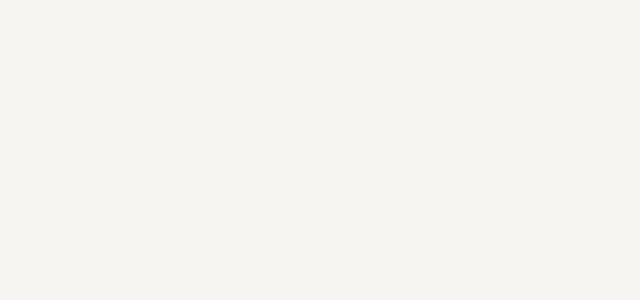
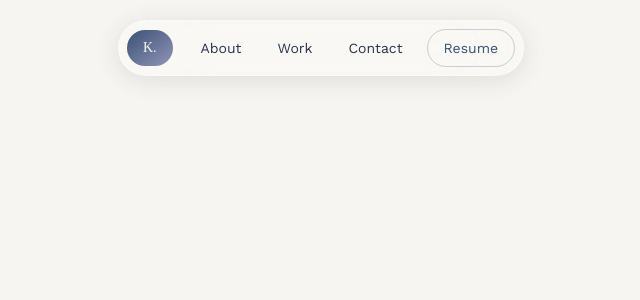
Before and after one commit to kathleenklavinka/kathleen-portfolio, a Next.js app: page / in a window 1280 px wide. Shown: the top 300 px of the page, without its empty margins (319-959 px from the left). Built offline with nearby package versions, Linux system fonts and the light colour scheme.

Commit message:
feat(home): render navbar on home page

```diff
--- a/app/page.tsx
+++ b/app/page.tsx
@@ -1,3 +1,9 @@
+import Navbar from "@/components/Navbar";
+
 export default function Home() {
-  return <main className="relative z-10 min-h-screen overflow-x-hidden bg-shell" />;
+  return (
+    <main className="relative z-10 min-h-screen overflow-x-hidden bg-shell">
+      <Navbar />
+    </main>
+  );
 }
```
